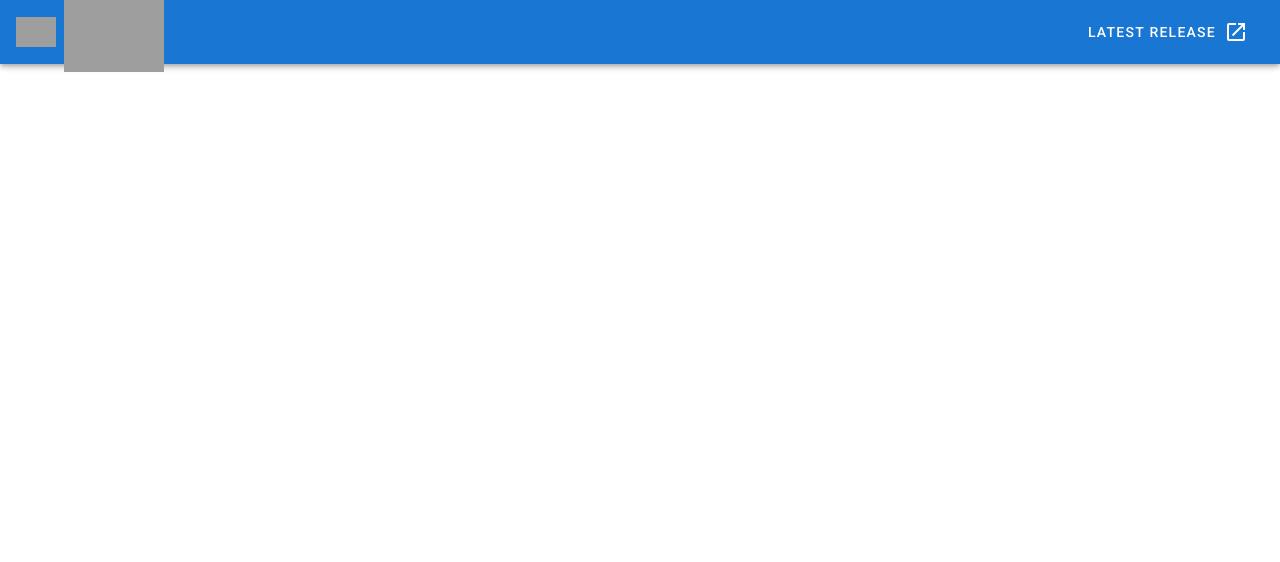
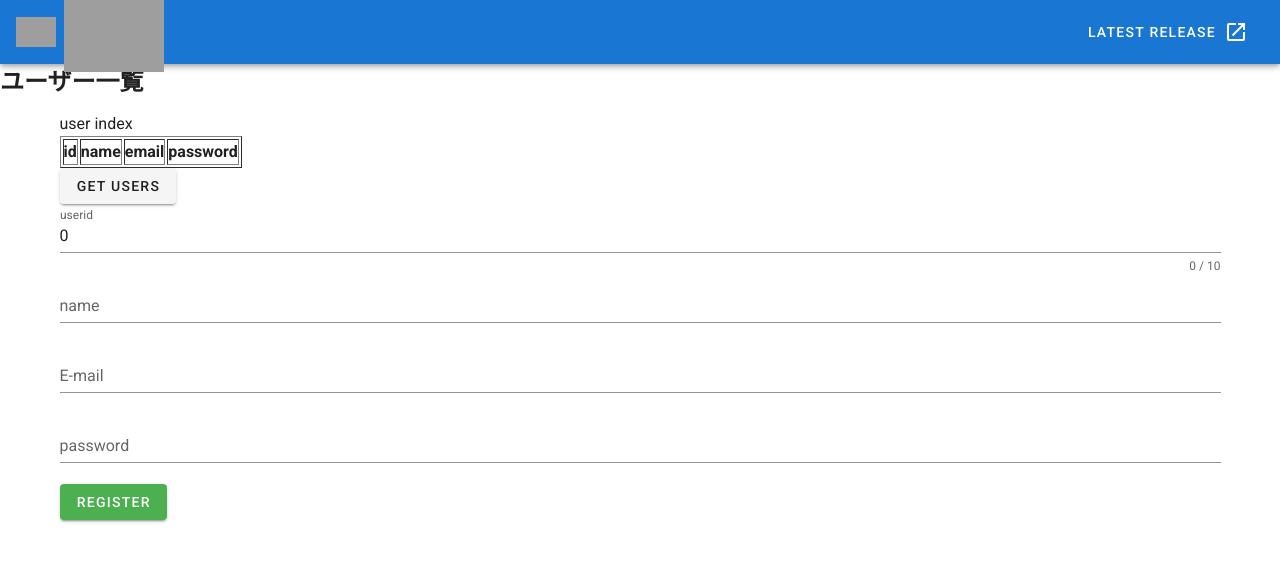
Before and after one commit to NatsukiFukazawa/sb-practice-vue, a Vue app: page /test_user_index in a window 1280 px wide. Shown: the top 562 px of the page. Built offline with nearby package versions, Linux system fonts and the light colour scheme; grey boxes are pictures that could not be loaded.

Commit message:
test: connect to db

```diff
--- a/src/api/getUser.js
+++ b/src/api/getUser.js
@@ -5,6 +5,7 @@
 
     try{
         const response = await axios.get(str(url),params,{ResponseType:'application/json'})
+        console.log(data);
         return response.data
     }
     catch(e){
--- /dev/null
+++ b/src/components/UserIndex.vue
@@ -0,0 +1,116 @@
+<template>
+    <v-container>
+        <div>user index</div>
+
+        <table border="1">
+            <thead>
+                <tr>
+                    <th>id</th>
+                    <th>name</th>
+                    <th>email</th>
+                    <th>password</th>
+                </tr>
+            </thead>
+            <tbody>
+                <tr v-for="(person, i) in data" :key="i">
+                    <td>{{ person.id }}</td>
+                    <td>{{ person.name }}</td>
+                    <td>{{ person.email }}</td>
+                    <td>{{ person.password }}</td>
+                </tr>
+            </tbody>
+        </table>
+        <v-btn @click="getUsers()">get users</v-btn>
+
+        <br />
+
+        <v-form
+            ref="form"
+            v-model="valid"
+            lazy-validation
+        >
+            <v-text-field
+                v-model="id"
+                :counter="10"
+                label="userid"
+                required
+            ></v-text-field>
+
+            <v-text-field
+                v-model="name"
+                label="name"
+                required
+            ></v-text-field>
+
+            <v-text-field
+                v-model="email"
+                label="E-mail"
+                required
+            ></v-text-field>
+
+            <v-text-field
+                v-model="password"
+                label="password"
+                required
+            ></v-text-field>
+
+
+            <v-btn
+                :disabled="!valid"
+                color="success"
+                class="mr-4"
+                @click="register"
+            >
+                Register
+            </v-btn>
+        </v-form>
+  </v-container>
+</template>
+
+<script>
+import axios from 'axios';
+import getUser from "../api/getUser"
+const url = "http://ec2-54-169-163-71.ap-southeast-1.compute.amazonaws.com:8080/sb_practice_back/";
+
+export default {
+    data: () => ({
+        data: [],
+        valid: true,
+        id: 0,
+        name: "",
+        email: "",
+        password: "",
+    }),
+    methods: {
+        getUsers(){
+            axios.get(url + "return_db_data")
+                .then((res) => {
+                    console.log(res.data)
+                    this.data = res.data;
+                    console.log(this.data)
+                    this.$set(this.data, 0, res.data[0] )
+                }).catch((err) => {
+                    console.log(err)
+                })
+        },
+        register(){
+            axios.post(url + "users",
+                {
+                    id: this.id,
+                    name: this.name,
+                    email: this.email,
+                    password: this.password,
+                }
+            )
+                .then((res) => {
+                    console.log(res)
+                    this.getUsers();
+                })
+        },
+    }
+}
+</script>
+
+<style>
+
+</style>
--- a/src/router/index.js
+++ b/src/router/index.js
@@ -3,6 +3,7 @@
 import HomeView from '../views/HomeView.vue'
 import LogInPageView from '../views/LogInPageView'
 import HomePageView from '../views/HomePageView'
+import TestUserIndex from '../views/TestUserIndex.vue'
 
 Vue.use(VueRouter)
 
@@ -29,6 +30,10 @@
     path: '/home',
     component: HomePageView
   },
+  {
+    path: '/test_user_index',
+    component: TestUserIndex
+  },
 ]
 
 const router = new VueRouter({
--- /dev/null
+++ b/src/views/TestUserIndex.vue
@@ -0,0 +1,18 @@
+<template>
+    <div>
+        <h2>ユーザー一覧</h2>
+        <UserIndex />
+    </div>
+</template>
+
+<script>
+  import UserIndex from '../components/UserIndex'
+
+  export default {
+    name: 'test_user_index',
+
+    components: {
+      UserIndex,
+    },
+  }
+</script>
```
